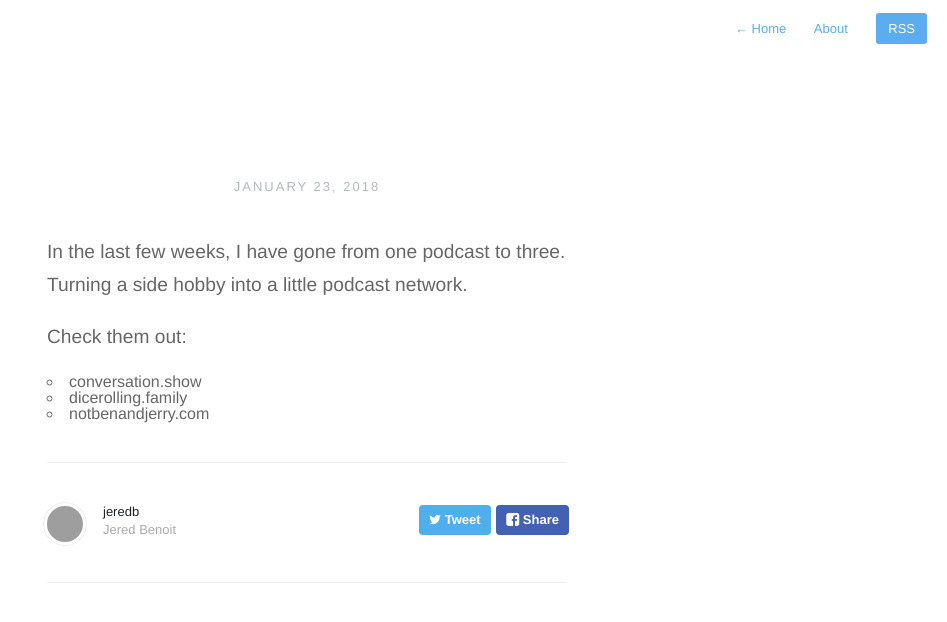
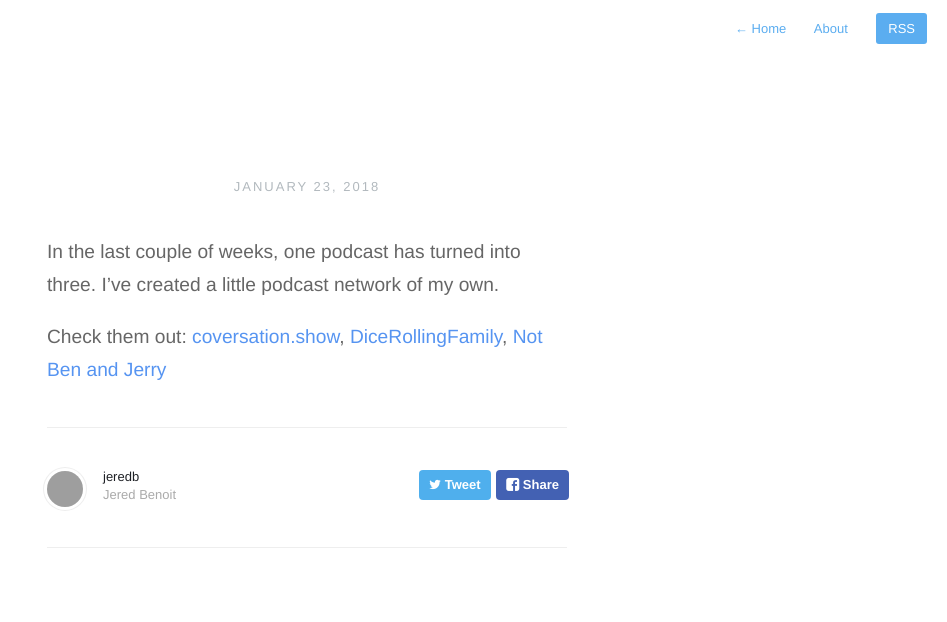
Before and after one commit to jeredb/jeredb.github.io, a Jekyll site: the page built from _posts/2018-01-23-in-the-last.md, in a window 1280 px wide. Shown: the top 622 px of the page, without its empty margins (333-1280 px from the left). Built offline with Jekyll 4.4.1, drawn with Linux system fonts in a browser that asks for light colours; nearby versions of some CDN libraries; grey boxes are pictures that could not be loaded.

Commit message:
Mirroring from Micro.blog.

```diff
--- a/_posts/2018-01-23-in-the-last.md
+++ b/_posts/2018-01-23-in-the-last.md
@@ -1,12 +1,9 @@
 ---
 layout: post
 microblog: true
-date: 2018-01-22 20:59 -0500
+date: 2018-01-22 21:03 -0500
 guid: http://jeredb.micro.blog/2018/01/23/in-the-last.html
 ---
-In the last few weeks, I have gone from one podcast to three. Turning a side hobby into a little podcast network.
+In the last couple of weeks, one podcast has turned into three. I’ve created a little podcast network of my own.
 
-Check them out:
-- conversation.show
-- dicerolling.family
-- notbenandjerry.com
+Check them out: [coversation.show](http://conversation.show), [DiceRollingFamily](http://dicerolling.family), [Not Ben and Jerry](http://notbenandjerry.com)
```
